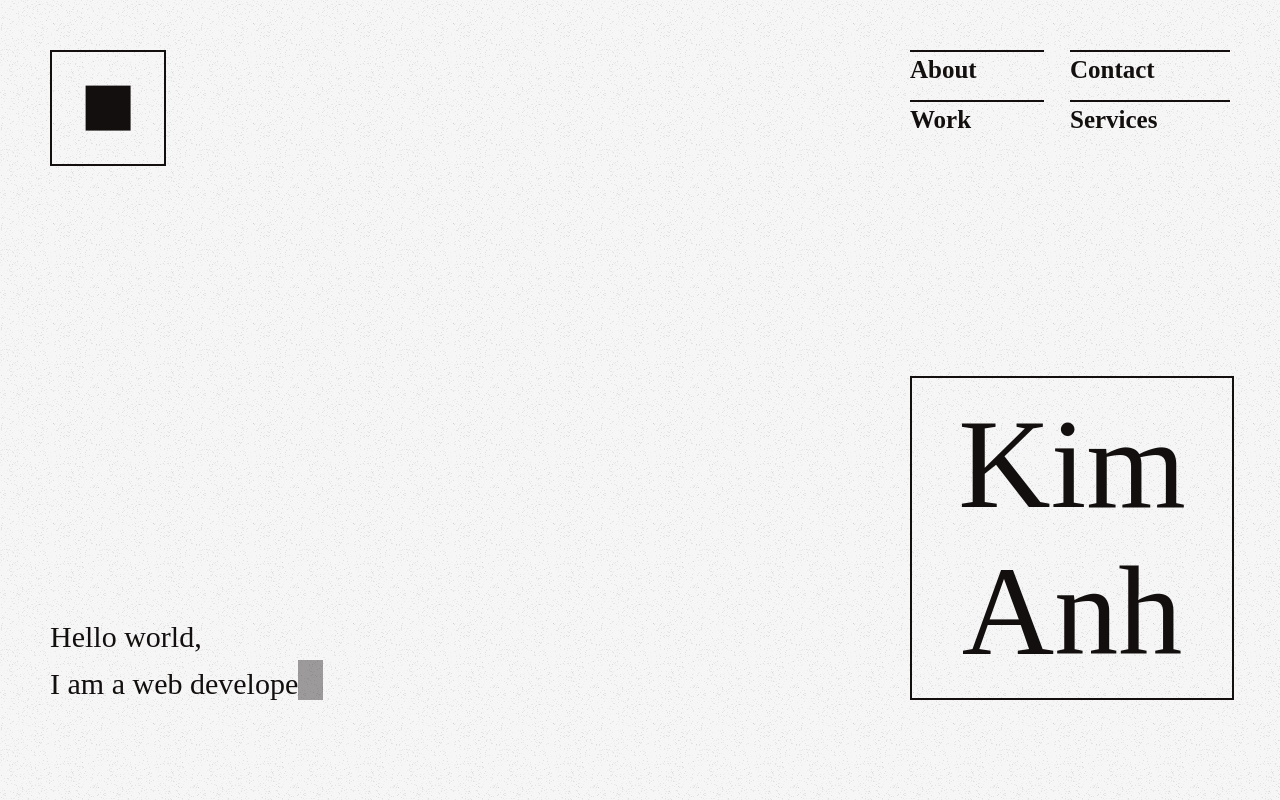
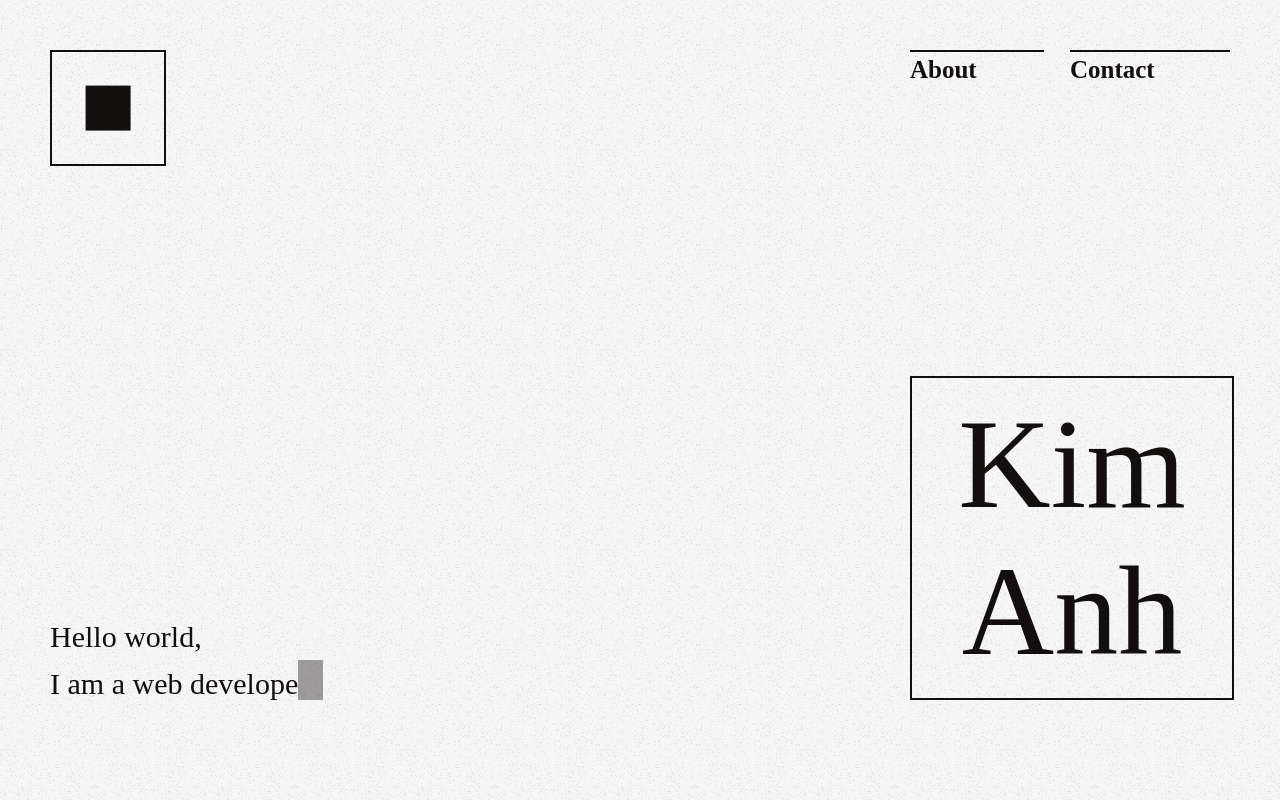
Before and after one commit to kimanhou/portfolio-old, a React (Create React App) app: page /#/ in a window 1280 px wide. Shown: the top 800 px of the page. Built offline with nearby package versions, Linux system fonts and the light colour scheme.

Commit message:
Temp remove Work and Services

```diff
--- a/src/view/components/App/App.tsx
+++ b/src/view/components/App/App.tsx
@@ -38,8 +38,8 @@ const App : React.FunctionComponent = props => {
         <Home isVisible={matchHome !== null} displayedSquareNameText={displayedSquareNameText} setDisplayedSquareNameText={setDisplayedSquareNameText}/>
         <About isVisible={matchAbout !== null} displayedSquareNameText={displayedSquareNameText} setDisplayedSquareNameText={setDisplayedSquareNameText}/>
         <Contact isVisible={matchContact !== null}/>
-        <Work/>
-        <Services/>
+        {/* <Work/> */}
+        {/* <Services/> */}
       </div>
       <Footer isDark={footerIsDark}/>
     </div>
--- a/src/view/components/Navigation/Navigation.tsx
+++ b/src/view/components/Navigation/Navigation.tsx
@@ -24,8 +24,8 @@ const Navigation : React.FC<INavigationProps> = props => {
     <div className={`navigation ${isFooter} ${isHome} ${isAbout} ${isContact} ${isWork} ${isServices}`}>
       <NavigationLink titleFrench="À propos" titleEnglish="About" link="about" active={false} isWhite={props.isWhite}/>
       <NavigationLink titleFrench="Contact" titleEnglish="Contact" link="contact" active={false} isWhite={props.isWhite}/>
-      <NavigationLink titleFrench="Projets" titleEnglish="Work" link="work" active={false} isWhite={props.isWhite}/>
-      <NavigationLink titleFrench="Services" titleEnglish="Services" link="services" active={false} isWhite={props.isWhite}/>
+      {/* <NavigationLink titleFrench="Projets" titleEnglish="Work" link="work" active={false} isWhite={props.isWhite}/> */}
+      {/* <NavigationLink titleFrench="Services" titleEnglish="Services" link="services" active={false} isWhite={props.isWhite}/> */}
     </div>
   )
 }
```
